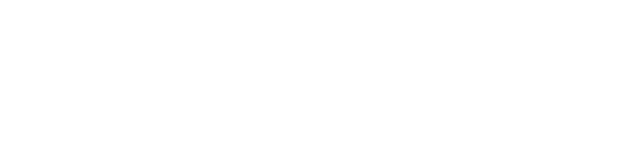
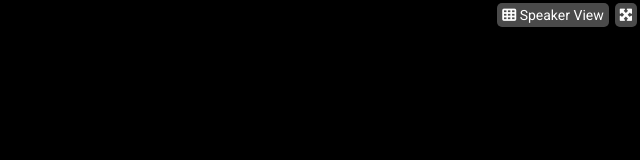
Before and after one commit to BrunoBernardini/html-css-zoom, a plain HTML site: page index.html in a window 1280 px wide. Shown: the whole page, without its empty margins (640-1280 px from the left). Drawn offline with Linux system fonts and the light colour scheme.

Commit message:
Completamento header.

```diff
--- a/assets/css/global.css
+++ b/assets/css/global.css
@@ -3,3 +3,16 @@
   padding: 0;
   box-sizing: border-box;
 }
+
+body{
+  font-family: 'Roboto', sans-serif;
+  background-color: black;
+  color: white;
+  font-size: 14px;
+}
+
+header{
+  height: 80px;
+  justify-content: flex-end;
+  align-items: flex-start;
+}
--- a/assets/css/style.css
+++ b/assets/css/style.css
@@ -0,0 +1,12 @@
+/* Header */
+nav{
+  justify-content: space-around;
+}
+
+header .btn{
+  background-color: #4a4a4a;
+  padding: 4px 5px;
+  border-radius: 5px;
+  margin: 3px;
+  cursor: pointer;
+}
--- a/assets/css/utils.css
+++ b/assets/css/utils.css
@@ -2,6 +2,25 @@
   content: '';
   display: table;
   clear: both;
+}
+
+/* Flex utils */
+
+.d-flex{
+  display: flex;
+}
+
+.space-between{
+  justify-content: space-between;
+}
+
+.center{
+  justify-content: center;
+  align-items: center;
+}
+
+.wrap{
+  flex-wrap: wrap;
 }
 
 /* DEBUG */
--- a/index.html
+++ b/index.html
@@ -5,6 +5,9 @@
   <meta http-equiv="X-UA-Compatible" content="IE=edge">
   <meta name="viewport" content="width=device-width, initial-scale=1.0">
   <link rel='stylesheet' href='https://cdnjs.cloudflare.com/ajax/libs/font-awesome/6.1.0/css/all.min.css' integrity='sha512-10/jx2EXwxxWqCLX/hHth/vu2KY3jCF70dCQB8TSgNjbCVAC/8vai53GfMDrO2Emgwccf2pJqxct9ehpzG+MTw==' crossorigin='anonymous'/>
+  <link rel="preconnect" href="https://fonts.googleapis.com">
+  <link rel="preconnect" href="https://fonts.gstatic.com" crossorigin>
+  <link href="https://fonts.googleapis.com/css2?family=Roboto&display=swap" rel="stylesheet">
   <link rel="stylesheet" href="assets/css/global.css">
   <link rel="stylesheet" href="assets/css/utils.css">
   <link rel="stylesheet" href="assets/css/style.css">
@@ -12,5 +15,24 @@
 </head>
 <body>
 
+  <header class="d-flex">
+    <nav class="d-flex">
+      <div class="btn">
+        <i class="fa-solid fa-table-cells"></i> Speaker View
+      </div>
+      <div class="btn">
+        <i class="fa-solid fa-maximize"></i>
+      </div>
+    </nav>
+  </header>
+
+  <main>
+
+  </main>
+
+  <footer>
+
+  </footer>
+
 </body>
 </html>
```
Also changed, not shown: assets/zoom.png (added).
